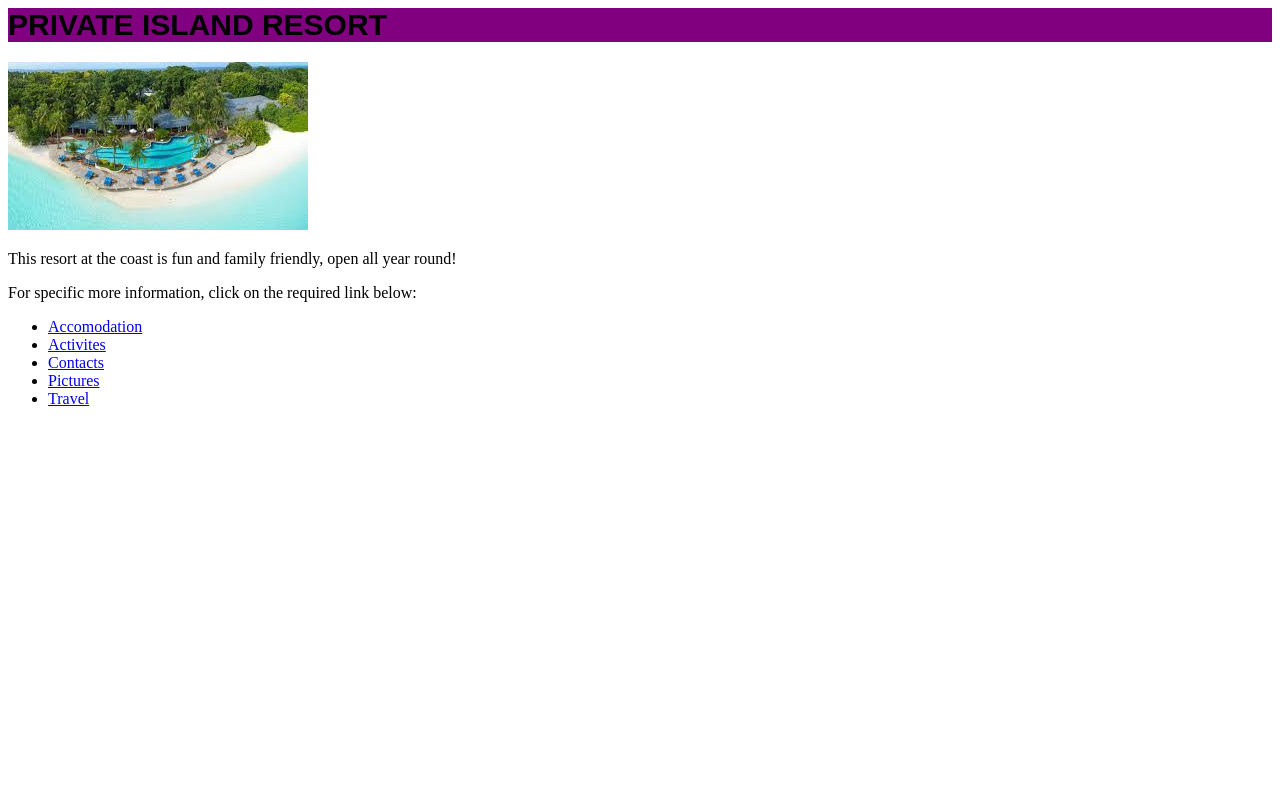
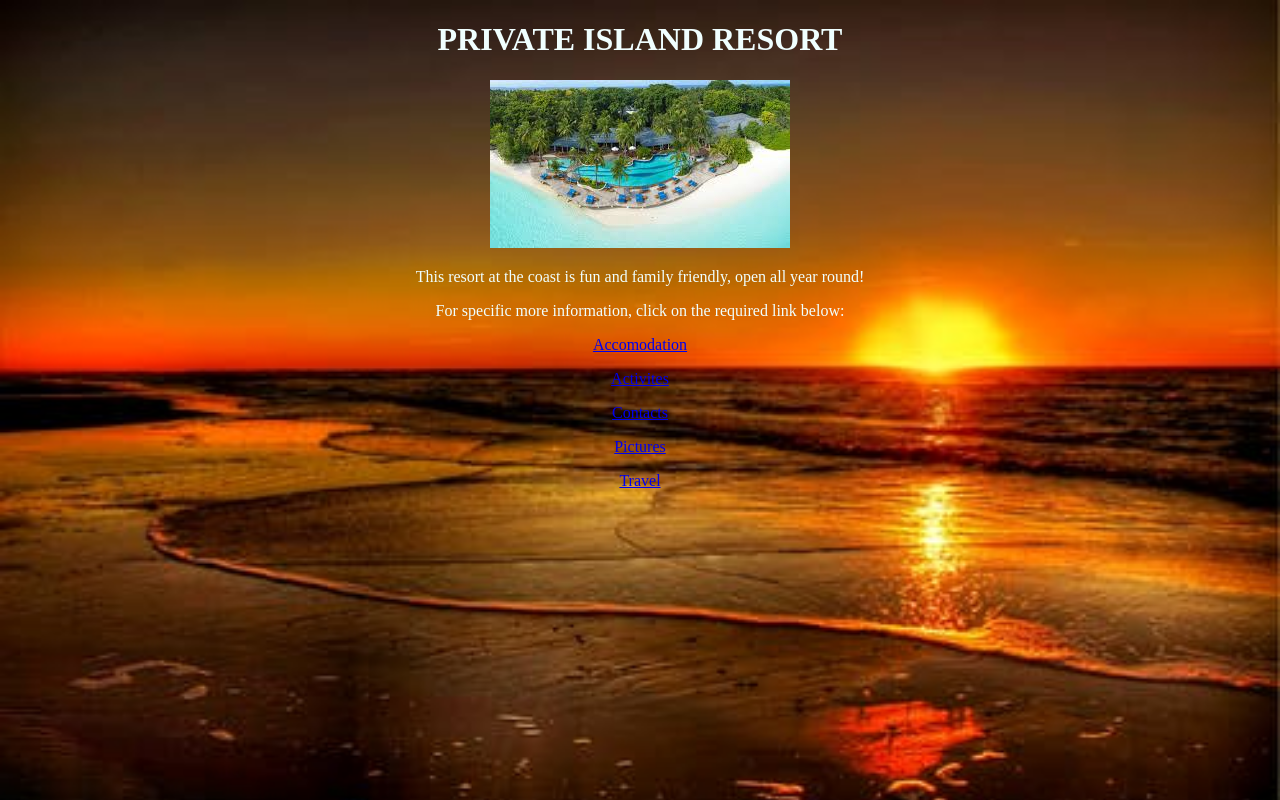
Before and after one commit to IanMK-1/resort, a plain HTML site: page index.html in a window 1280 px wide. Drawn offline with Linux system fonts and the light colour scheme; files whose address does not match are found by name.

Commit message:
change in style from original

```diff
--- a/css/resort.css
+++ b/css/resort.css
@@ -1,16 +1,12 @@
-h1 {
-  font-family:sans-serif;
-  color:black;
-  font-size:30px;
-  margin-left:0px;
-  margin-top:0px;
-  background-color:purple;
-}
-.links {
-  font:italic;
-  color:blue;
-  font-size:15px;
+html {
+  background-image: url("/home/ian/Desktop/island-resort/resort/images/pexels-photo-417211.jpeg");
+  background-repeat: no-repeat;
+  background-size: cover;
+  height: 100%;
+  overflow: hidden;
+  text-align: center;
+  color: azure;
 }
 p {
-  font-family:'Times New Roman', Times, serif;
+  color: azure;
 }
--- a/index.html
+++ b/index.html
@@ -9,12 +9,12 @@
       <img src="images/image.jpeg"alt="an image of the island resort">
       <p>This resort at the coast is fun and family friendly, open all year round!</p>
       <p>For specific more information, click on the required link below:</p>
-      <ul>
-        <li><a href="accomodation.html">Accomodation</a></li>
-        <li><a href="activities.html">Activites</a></li>
-        <li><a href="contacts.html">Contacts</a></li>
-        <li><a href="pictures.html">Pictures</a></li>
-        <li><a href="travel.html">Travel</a></li>
-      </ul>
+
+        <p><a href="accomodation.html">Accomodation</a></p>
+        <p><a href="activities.html">Activites</a></p>
+        <p><a href="contacts.html">Contacts</a></p>
+        <p><a href="pictures.html">Pictures</a></p>
+        <p><a href="travel.html">Travel</a></p>
+
     </body>
   </html>
```
Also changed, not shown: images/pexels-photo-417211.jpeg (added).
